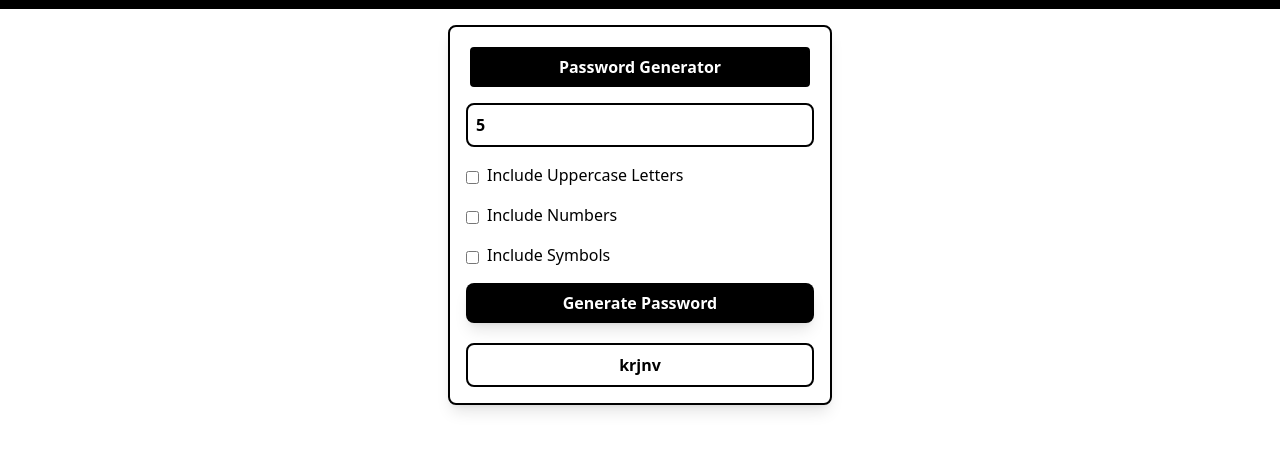
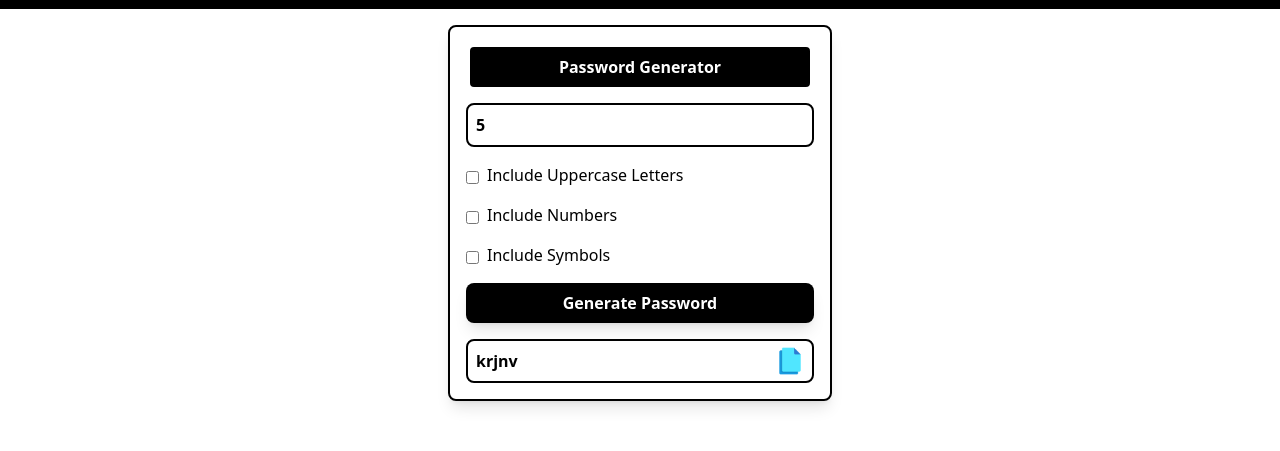
Before and after one commit to durairam-dev/micro-apps, a plain HTML site: page pages/password-generator.html in a window 1280 px wide. Both pictures are taken after typing "5" into the empty fields and a click on the button "Generate Password". Shown: the part 55-506 px from the top of the page. Drawn offline with Linux system fonts and the light colour scheme.

Commit message:
copy option implemented in password generator

```diff
--- a/pages/password-generator.html
+++ b/pages/password-generator.html
@@ -14,14 +14,16 @@
     >
       <a href="../" class="flex">
         <div class="size-10">
-          <img src="../images/logo.png" alt="logo" />
+          <img src="../images/logo.png" alt="logo" height="100%" width="100%" />
         </div>
         <h1 class="text-3xl font-bold text-white text-center">Micro Apps</h1>
       </a>
     </header>
     <main class="container mx-auto lg:p-4 p-2">
       <div class="flex justify-center">
-        <div class="p-4 rounded-lg shadow-lg w-96 border-2 border-black">
+        <div
+          class="p-4 rounded-lg shadow-lg sm:w-96 w-full border-2 border-black"
+        >
           <h2
             class="py-2 font-bold cursor-pointer bg-black text-white text-center rounded-lg border-4 border-white mb-2"
           >
@@ -58,14 +60,23 @@
           >
             Generate Password
           </button>
-          <div class="mt-4">
-            <input
-              type="text"
+          <div class="relative mt-4">
+            <button
               id="generatedPassword"
-              class="w-full mt-1 p-2 text-center font-bold border-2 border-black rounded-lg"
-              placeholder="Generated Password"
-              readonly
-            />
+              class="flex justify-between items-center w-full mt-1 p-2 font-bold border-2 border-black rounded-lg"
+              disabled
+              onclick="copyText()"
+            >
+              Generated Password
+            </button>
+            <div class="absolute size-8 right-2 top-1.5">
+              <img
+                src="../images/copy.png"
+                alt="copy"
+                height="100%"
+                width="100%"
+              />
+            </div>
           </div>
         </div>
       </div>
--- a/scripts/passwordGenerator.js
+++ b/scripts/passwordGenerator.js
@@ -3,12 +3,14 @@ function clickGenerateButton() {
   const includeUppercase = document.getElementById("includeUppercase").checked;
   const includeNumbers = document.getElementById("includeNumbers").checked;
   const includeSymbols = document.getElementById("includeSymbols").checked;
-  document.getElementById("generatedPassword").value = generatePassword(
+  const generatedPassword = document.getElementById("generatedPassword");
+  generatedPassword.innerText = generatePassword(
     length,
     includeUppercase,
     includeNumbers,
     includeSymbols
   );
+  generatedPassword.disabled = false;
 }
 
 function generatePassword(
@@ -60,3 +62,13 @@ function generatePassword(
 
   return password;
 }
+
+function copyText() {
+  const generatedPassword = document.getElementById("generatedPassword");
+  const text = generatedPassword.innerText;
+  navigator.clipboard.writeText(text);
+  generatedPassword.innerText = "Copied";
+  setTimeout(() => {
+    generatedPassword.innerText = text;
+  }, 2000);
+}
```
Also changed, not shown: index.html (+31 -6 lines), pages/calculator.html (+4 -2 lines), pages/date-calculator.html (+1 -1 lines), images/copy.png (added).
